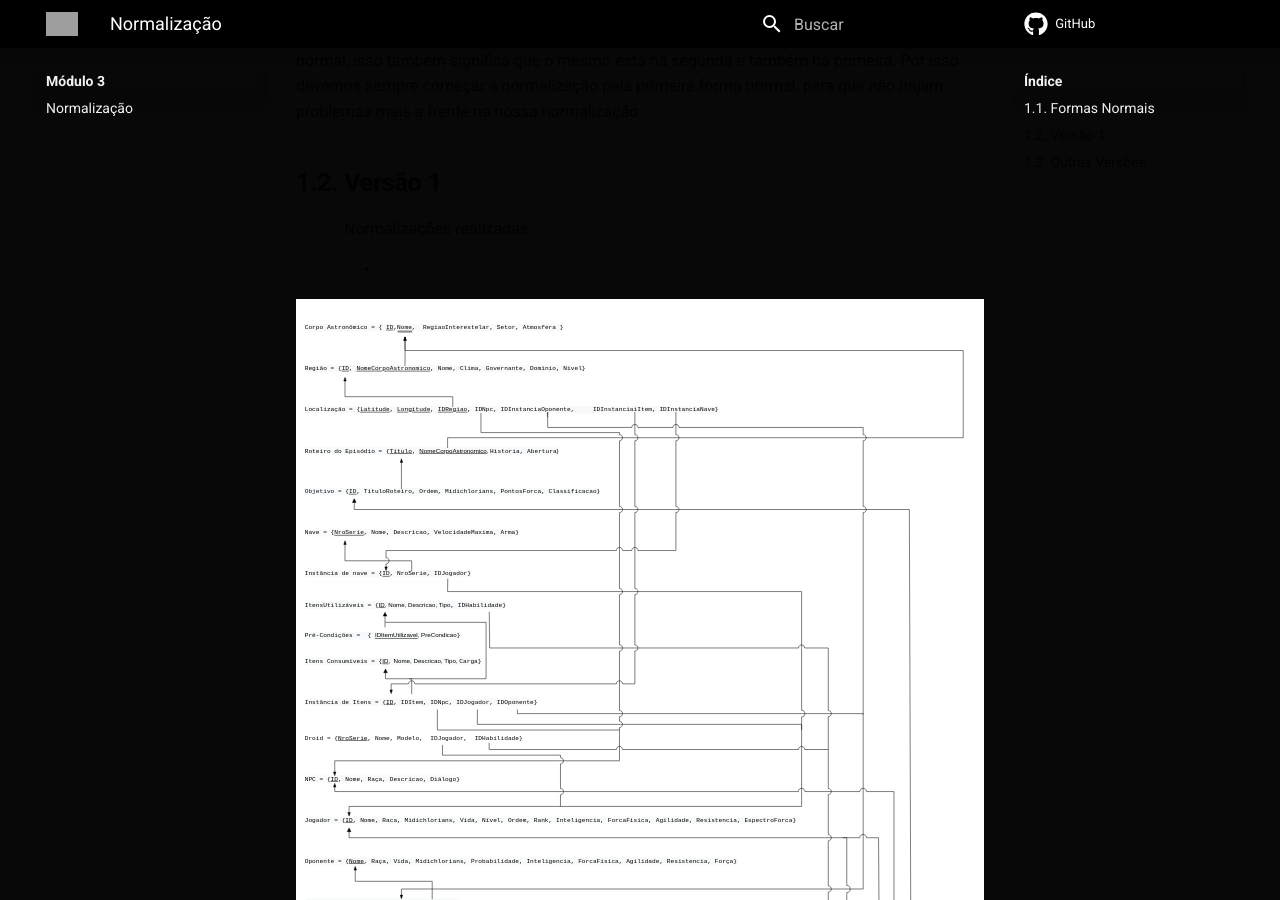
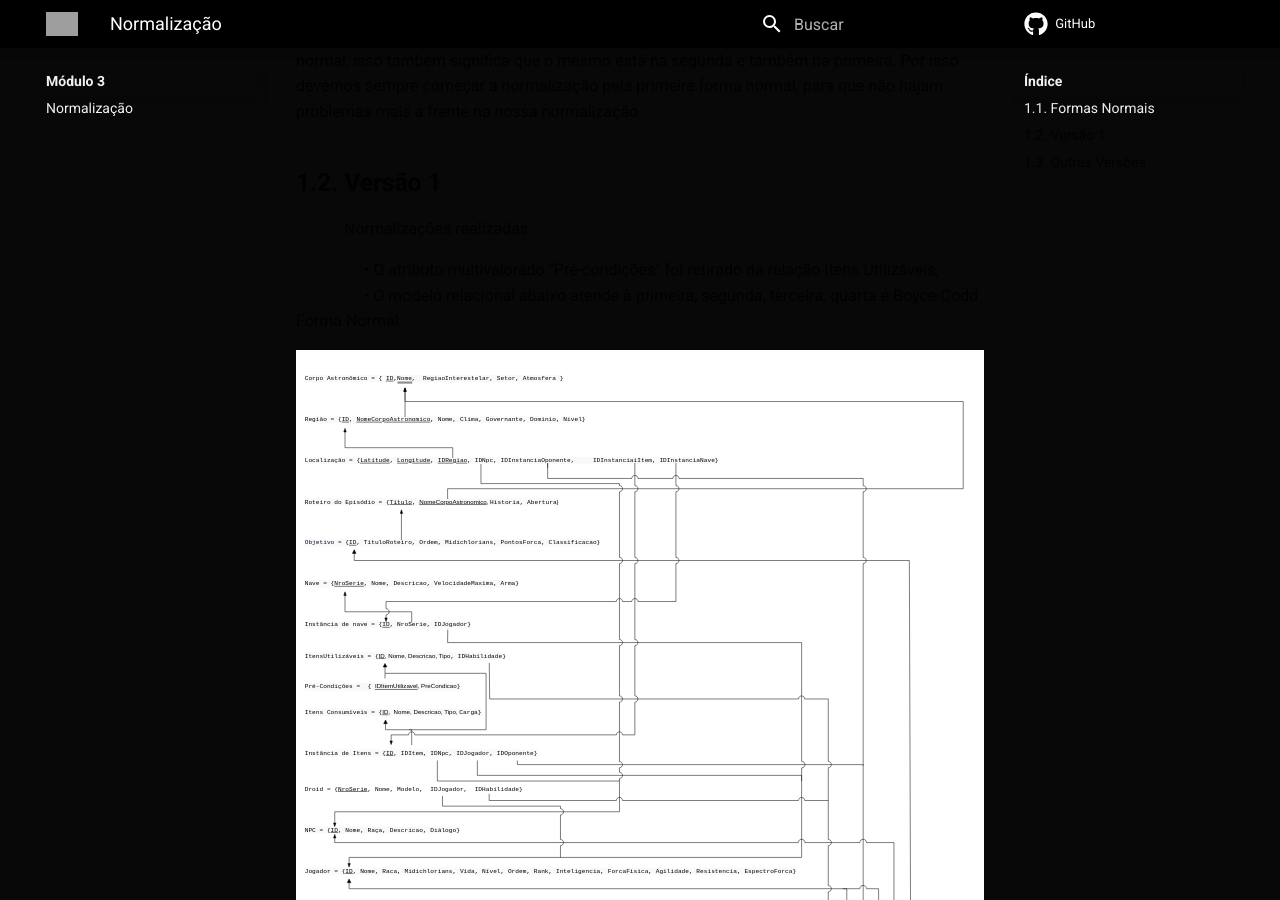
Before and after one commit to SBD1/Grupo02-starWars, an MkDocs documentation site: the page built from docs/modulo3/normalizacao.md, in a window 1280 px wide and 900 px high, scrolled down 498 px. Built offline with MkDocs 1.6.1 and Material for MkDocs 9.7.7, drawn with Linux system fonts in a browser that asks for light colours; comment, search, counter and statistics services are not loaded; grey boxes are pictures that could not be loaded.

Commit message:
Add normalizaçoes

```diff
--- a/docs/modulo3/normalizacao.md
+++ b/docs/modulo3/normalizacao.md
@@ -15,7 +15,8 @@
 
 &emsp;&emsp;&emsp;Normalizações realizadas:
 
-&emsp;&emsp;&emsp;&emsp; •
+&emsp;&emsp;&emsp;&emsp; • O atributo multivalorado "Pré-condições" foi retirado da relação Itens Utilizáveis;
+&emsp;&emsp;&emsp;&emsp; • O modelo relacional abaixo atende à primeira, segunda, terceira, quarta e Boyce-Codd Forma Normal.
 
 ![Normalização v1](modulo3/../img/normal-v1.svg)
 
```
